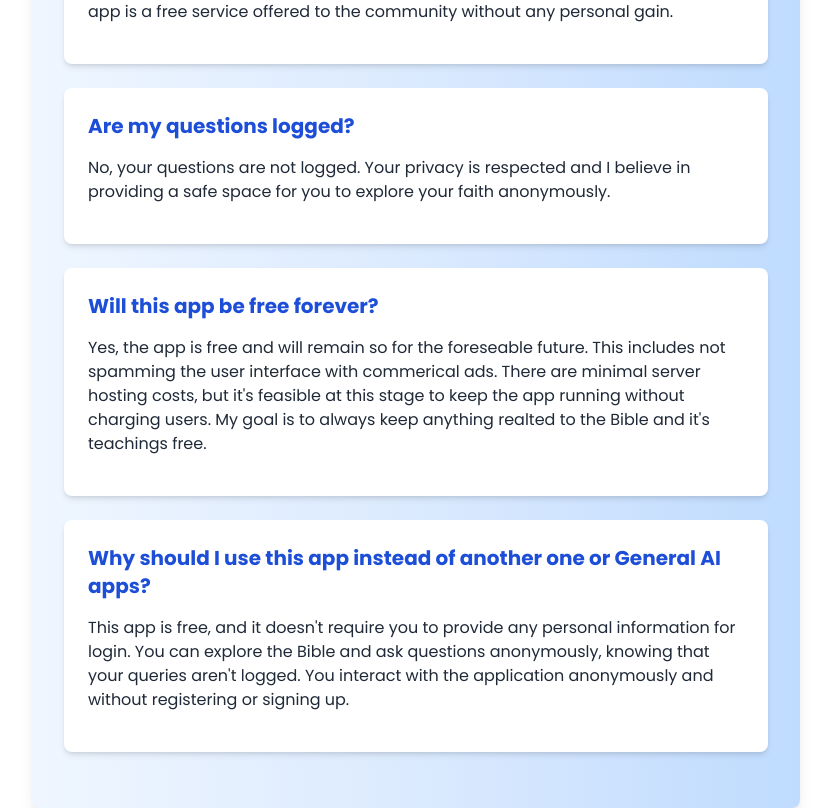
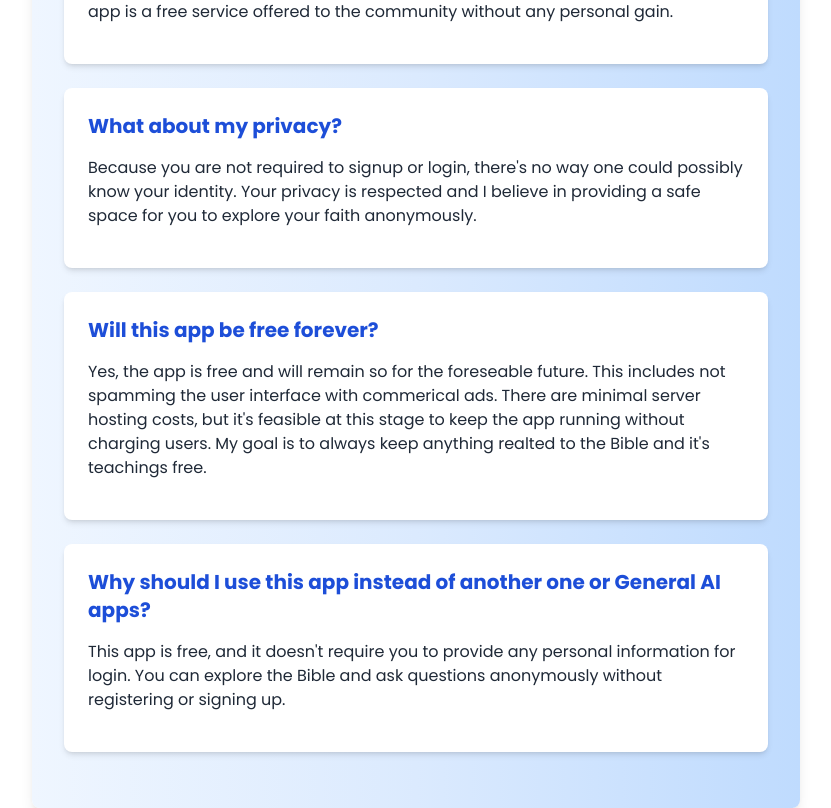
Before and after one commit to dolwinf/ask-the-bible-frontend, a React (Vite) app: page /faq in a window 1280 px wide. Shown: the part 428-1236 px from the top of the page, without its empty margins (224-1055 px from the left). Built offline with nearby package versions, Linux system fonts and the light colour scheme.

Commit message:
Update disclaimer

```diff
--- a/src/pages/Faq.jsx
+++ b/src/pages/Faq.jsx
@@ -26,10 +26,11 @@ const Faq = () => {
       </div>
       <div className="bg-white p-6 rounded-lg shadow-md mb-6">
         <h3 className="text-xl font-semibold text-blue-700 mb-4">
-          Are my questions logged?
+          What about my privacy?
         </h3>
         <p className="text-gray-800 mb-4">
-          No, your questions are not logged. Your privacy is respected and I believe in
+          Because you are not required to signup or login, there's no way one could
+          possibly know your identity. Your privacy is respected and I believe in
           providing a safe space for you to explore your faith anonymously.
         </p>
       </div>
@@ -51,9 +52,8 @@ const Faq = () => {
         </h3>
         <p className="text-gray-800 mb-4">
           This app is free, and it doesn't require you to provide any personal information
-          for login. You can explore the Bible and ask questions anonymously, knowing that
-          your queries aren't logged. You interact with the application anonymously and
-          without registering or signing up.
+          for login. You can explore the Bible and ask questions anonymously without
+          registering or signing up.
         </p>
       </div>
     </div>
```
